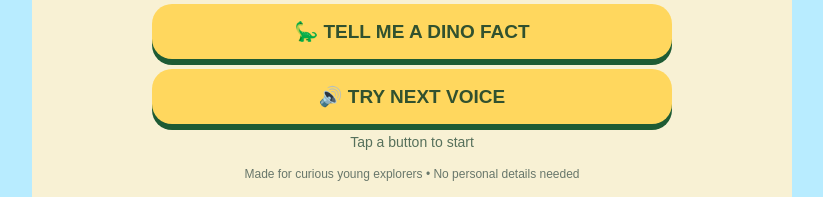
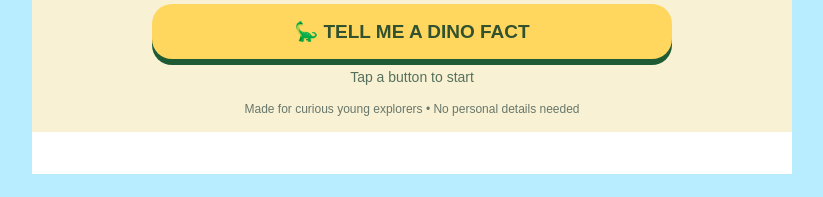
Before and after one commit to elspilster/dino, a plain HTML site: page index.html in a window 1280 px wide. Shown: the part 626-823 px from the top of the page, without its empty margins (228-1051 px from the left). After the commit the page ends 800 px from the top, so only its background shows below. Drawn offline with Linux system fonts and the light colour scheme.

Commit message:
Remove temporary Dino voice tester

```diff
--- a/index.html
+++ b/index.html
@@ -1 +1 @@
-<!doctype html><html lang="en"><head><meta charset="utf-8"><meta name="viewport" content="width=device-width,initial-scale=1,viewport-fit=cover"><meta name="theme-color" content="#69b83f"><title>Dino — Talk to a Dinosaur</title><link rel="manifest" href="/manifest.json"><link rel="stylesheet" href="/style.css"></head><body><main><section class="stage"><img id="dino" src="/imageedit_5_4382849772.png" alt="A friendly green dinosaur"><div id="bubble" class="bubble">Hello! I'm Dino. Ask me anything!</div></section><section class="controls"><button id="talk" class="talk" aria-label="Talk to Dino"><span>🎙️</span> TALK TO DINO</button><button id="fact" class="fact">🦕 TELL ME A DINO FACT</button><button id="voiceTest" class="fact">🔊 TRY NEXT VOICE</button><p id="status">Tap a button to start</p></section><footer>Made for curious young explorers • No personal details needed</footer></main><script src="/app.js"></script></body></html>
+<!doctype html><html lang="en"><head><meta charset="utf-8"><meta name="viewport" content="width=device-width,initial-scale=1,viewport-fit=cover"><meta name="theme-color" content="#69b83f"><title>Dino — Talk to a Dinosaur</title><link rel="manifest" href="/manifest.json"><link rel="stylesheet" href="/style.css"></head><body><main><section class="stage"><img id="dino" src="/imageedit_5_4382849772.png" alt="A friendly green dinosaur"><div id="bubble" class="bubble">Hello! I'm Dino. Ask me anything!</div></section><section class="controls"><button id="talk" class="talk" aria-label="Talk to Dino"><span>🎙️</span> TALK TO DINO</button><button id="fact" class="fact">🦕 TELL ME A DINO FACT</button><p id="status">Tap a button to start</p></section><footer>Made for curious young explorers • No personal details needed</footer></main><script src="/app.js"></script></body></html>
```
